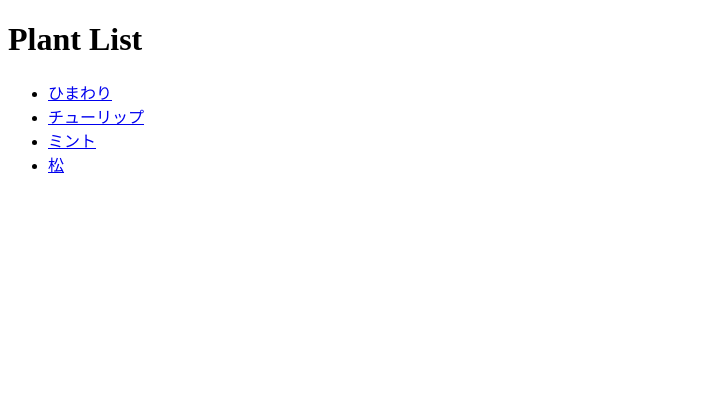
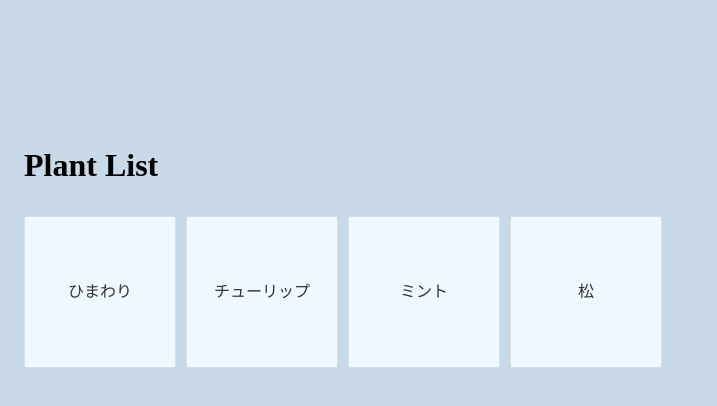
Before and after one commit to katoushouta/plant-three, a plain HTML site: page plant_list/index.html in a window 1280 px wide. Shown: the whole page, without its empty margins (0-717 px from the left). Drawn offline with Linux system fonts and the light colour scheme.

Commit message:
update: 見た目整える

```diff
--- a/plant_list/index.html
+++ b/plant_list/index.html
@@ -2,6 +2,56 @@
 <html>
   <head>
     <title>植物リスト</title>
+    <style>
+      body {
+        height: 100vh;
+        padding: 16px;
+        background-color: #c9d9e7;
+      }
+
+      h1 {
+        margin: 10% auto 32px;
+      }
+
+      ul {
+        display: flex;
+        flex-wrap: nowrap;
+        gap: 10px;
+        list-style-type: none;
+        padding: 0;
+        margin: 0 auto;
+        overflow-x: auto; /* 横スクロールを有効化 */
+        max-width: 100%; /* コンテナに合わせる */
+      }
+
+      li {
+        width: 150px;
+        min-width: 150px;
+        height: 150px;
+        border: 1px solid #ddd;
+        border-radius: 5px;
+      }
+
+      a {
+        text-decoration: none;
+        color: #333;
+        text-align: center;
+        width: 100%;
+        height: 100%;
+        display: block;
+        line-height: 150px;
+        background-color: #f0f8ff;
+      }
+
+      a:hover {
+        background-color: #e9e9e9;
+        border: none;
+      }
+
+      a:active {
+        background-color: #dcdcdc;
+      }
+    </style>
   </head>
   <body>
     <h1>Plant List</h1>
```
